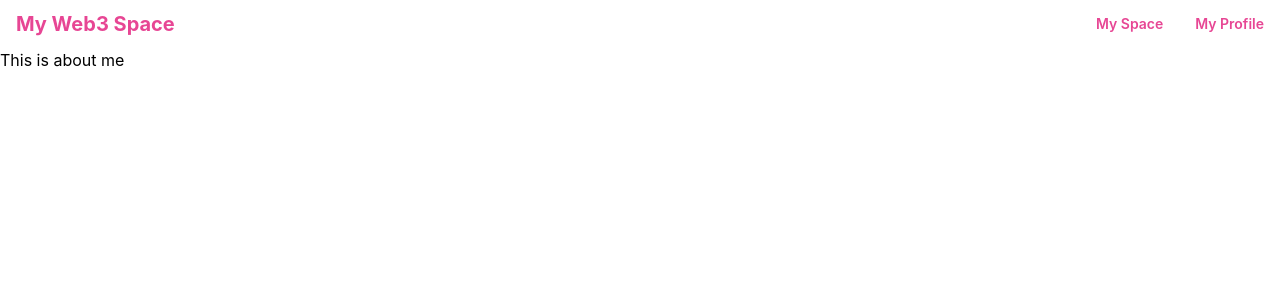
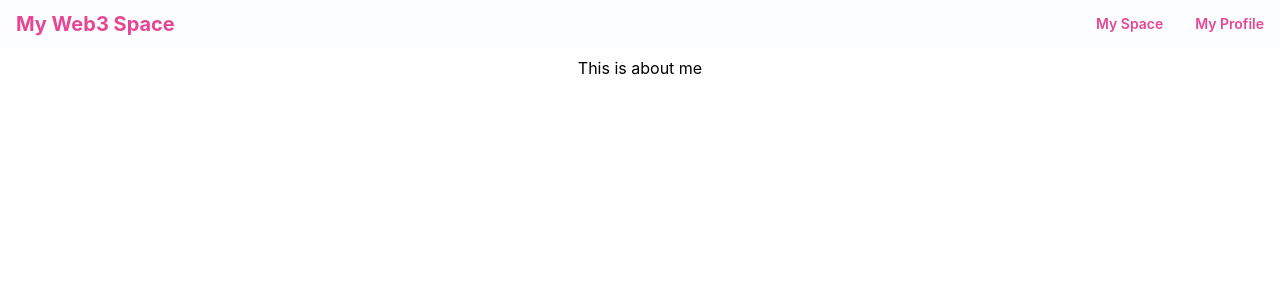
Before and after one commit to ical10/my-polka-space, a Next.js app: page /about in a window 1280 px wide. Shown: the top 300 px of the page. Built offline with nearby package versions, Linux system fonts and the light colour scheme.

Commit message:
feat: make sticky blur navbar and main tag centered

```diff
--- a/src/components/Layout.tsx
+++ b/src/components/Layout.tsx
@@ -9,7 +9,11 @@ type LayoutProps = {
 const Layout = ({ children }: LayoutProps) => {
   return (
     <>
-      <Navbar fluid={true} rounded={true}>
+      <Navbar
+        fluid={true}
+        rounded={true}
+        className="sticky top-0 z-50 bg-slate-100/20 backdrop-filter backdrop-blur-xl"
+      >
         <Navbar.Brand href="#">
           <span className="self-center whitespace-nowrap text-xl font-bold text-pink-500 dark:text-white">
             My Web3 Space
@@ -29,7 +33,9 @@ const Layout = ({ children }: LayoutProps) => {
           </Link>
         </Navbar.Collapse>
       </Navbar>
-      <main>{children}</main>
+      <main className="p-2 flex flex-col content-center m-auto items-center max-w-[712px]">
+        {children}
+      </main>
     </>
   );
 };
```
